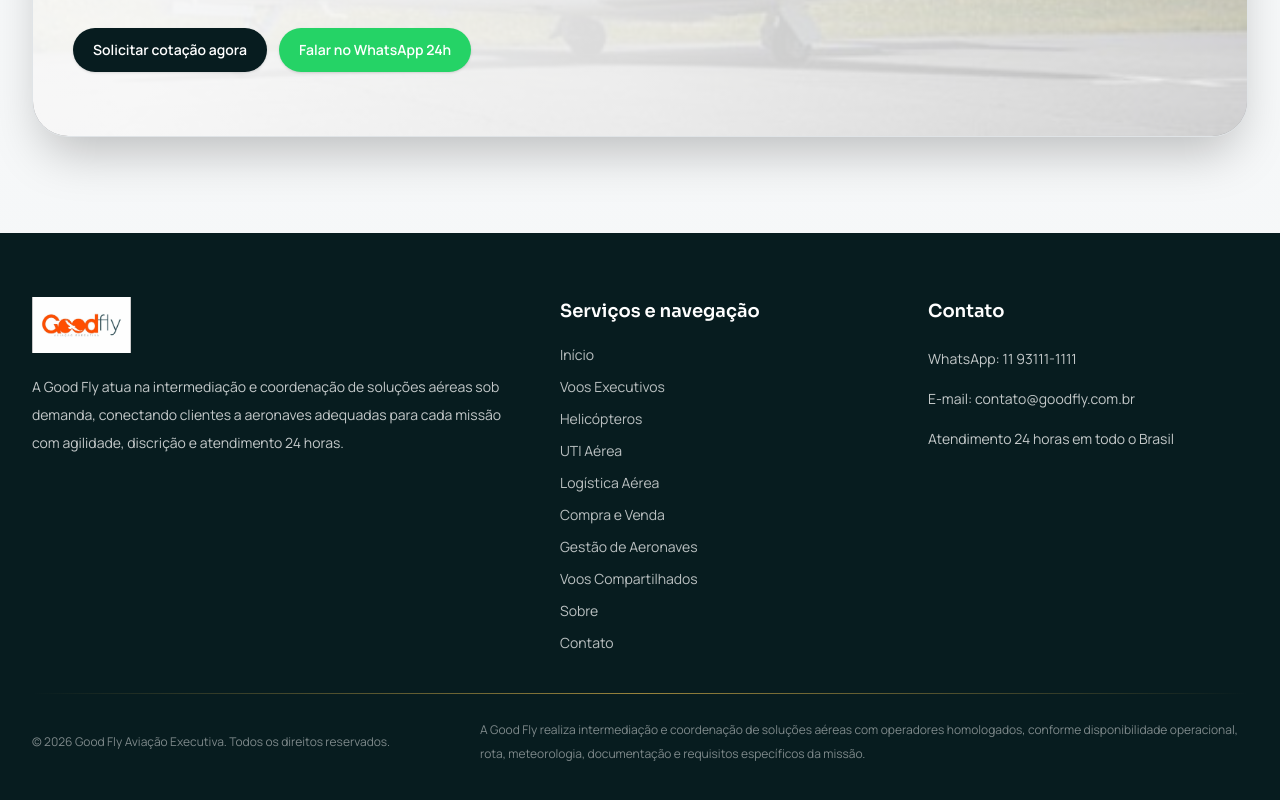
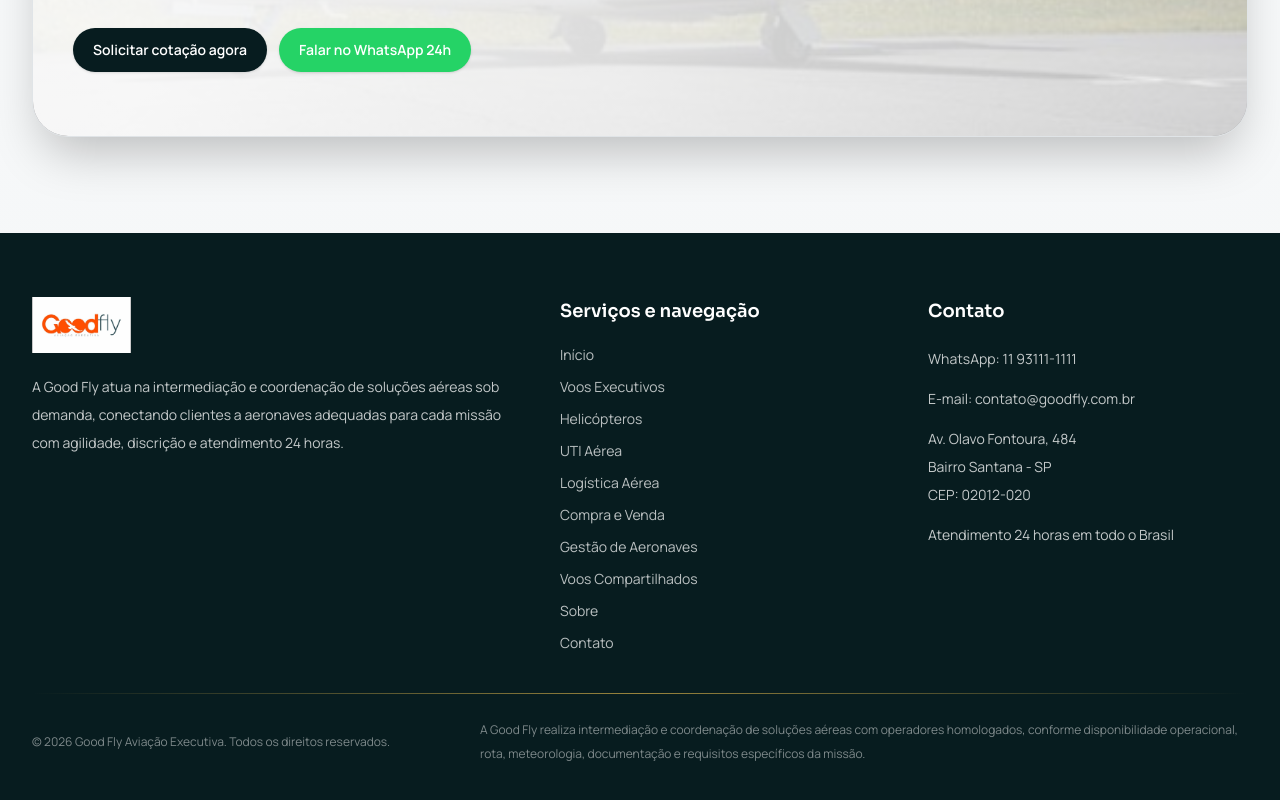
Before and after one commit to EricSearles/goodfly, a Next.js app: page / in a window 1280 px wide. Shown: the part 6749-7549 px from the top of the page. Built offline with nearby package versions, Linux system fonts and the light colour scheme; no server answers.

Commit message:
Inclusão de endereco no site (#13)

```diff
--- a/app/contato/page.tsx
+++ b/app/contato/page.tsx
@@ -1,5 +1,5 @@
 import type { Metadata } from "next";
-import { Clock3, Mail, MessageCircleMore } from "lucide-react";
+import { Clock3, Mail, MapPin, MessageCircleMore } from "lucide-react";
 import { InternalHero } from "@/components/sections/InternalHero";
 import { QuoteForm } from "@/components/sections/QuoteForm";
 import { ContactCard } from "@/components/ui/ContactCard";
@@ -57,6 +57,15 @@ export default function ContatoPage() {
                   {siteConfig.email}
                 </a>
               </ContactCard>
+              <ContactCard icon={<MapPin className="h-5 w-5" />} title="Endereço">
+                <address className="not-italic">
+                  {siteConfig.address.street}
+                  <br />
+                  Bairro {siteConfig.address.neighborhood} - {siteConfig.address.state}
+                  <br />
+                  CEP: {siteConfig.address.postalCode}
+                </address>
+              </ContactCard>
               <ContactCard icon={<Clock3 className="h-5 w-5" />} title="Janela de atendimento">
                 Atendimento 24 horas para voos executivos, remoções aeromédicas,
                 logística urgente e operações especiais.
--- a/src/components/layout/Footer.tsx
+++ b/src/components/layout/Footer.tsx
@@ -37,6 +37,13 @@ export function Footer() {
             <div className="mt-5 space-y-3 text-sm leading-7 text-white/76">
               <p>WhatsApp: {siteConfig.whatsappDisplay}</p>
               <p>E-mail: {siteConfig.email}</p>
+              <address className="not-italic">
+                {siteConfig.address.street}
+                <br />
+                Bairro {siteConfig.address.neighborhood} - {siteConfig.address.state}
+                <br />
+                CEP: {siteConfig.address.postalCode}
+              </address>
               <p>{siteConfig.serviceArea}</p>
             </div>
           </div>
--- a/src/lib/json-ld.ts
+++ b/src/lib/json-ld.ts
@@ -14,6 +14,14 @@ export function getOrganizationJsonLd() {
     url: siteConfig.url,
     email: siteConfig.email,
     telephone: siteConfig.whatsappDisplay,
+    address: {
+      "@type": "PostalAddress",
+      streetAddress: `${siteConfig.address.street} - Bairro ${siteConfig.address.neighborhood}`,
+      addressLocality: siteConfig.address.city,
+      addressRegion: siteConfig.address.state,
+      postalCode: siteConfig.address.postalCode,
+      addressCountry: siteConfig.address.country
+    },
     contactPoint: {
       "@type": "ContactPoint",
       contactType: "customer support",
--- a/src/lib/site.ts
+++ b/src/lib/site.ts
@@ -16,6 +16,14 @@ export const siteConfig = {
   whatsappHref: `${whatsappNumberHref}?text=${encodeURIComponent(whatsappBaseMessage)}`,
   whatsappBaseMessage,
   email: "contato@goodfly.com.br",
+  address: {
+    street: "Av. Olavo Fontoura, 484",
+    neighborhood: "Santana",
+    city: "São Paulo",
+    state: "SP",
+    postalCode: "02012-020",
+    country: "BR"
+  },
   serviceArea: "Atendimento 24 horas em todo o Brasil",
   foundedRegion: "Brasil"
 };
```
